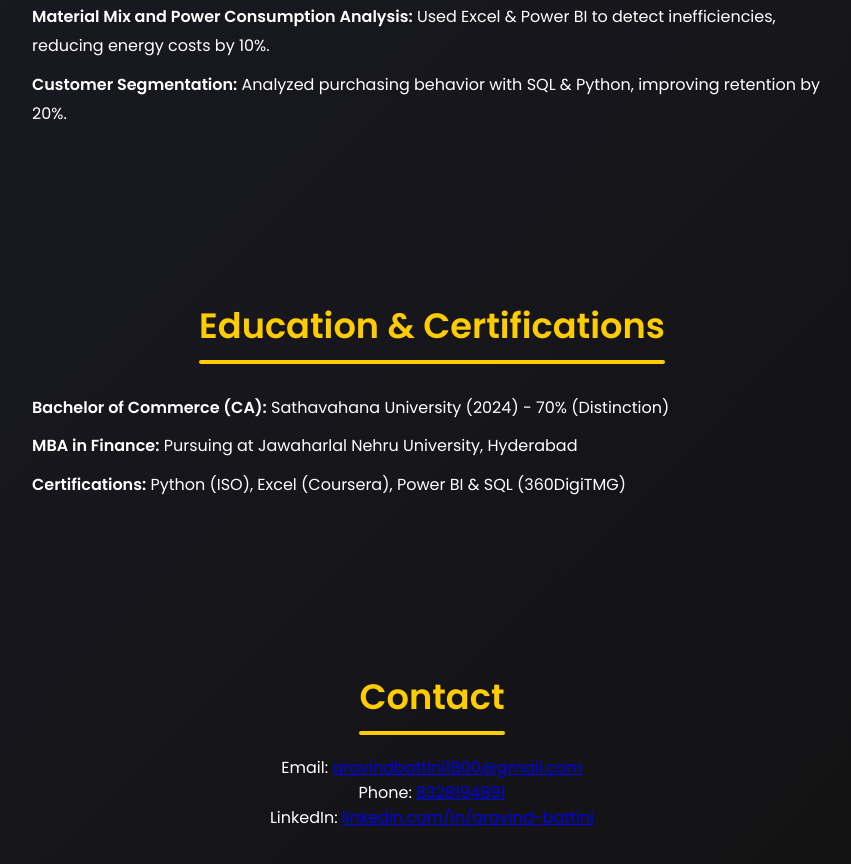
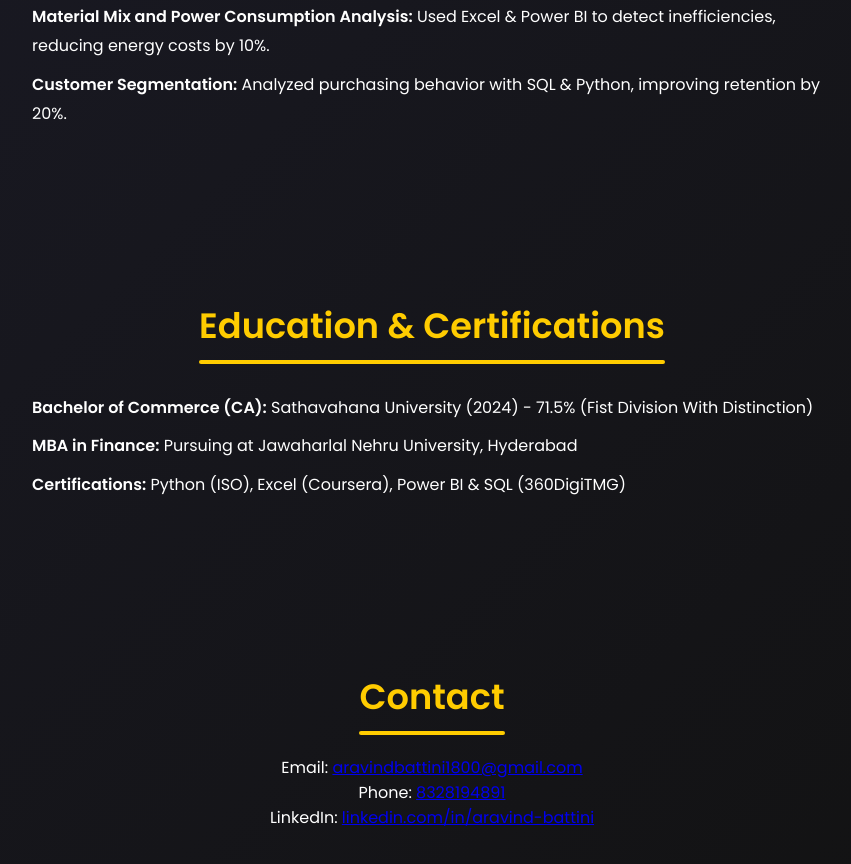
Before and after one commit to 890vicky/aravind89000, a plain HTML site: page index.html in a window 1280 px wide. Shown: the part 1638-2502 px from the top of the page, without its empty margins (208-1059 px from the left). Drawn offline with Linux system fonts and the light colour scheme.

Commit message:
Add files via upload

```diff
--- a/index.html
+++ b/index.html
@@ -66,7 +66,7 @@
     <section id="education">
         <h2>Education & Certifications</h2>
         <ul>
-            <li><b>Bachelor of Commerce (CA):</b> Sathavahana University (2024) - 70% (Distinction)</li>
+            <li><b>Bachelor of Commerce (CA):</b> Sathavahana University (2024) - 71.5% (Fist Division With Distinction)</li>
             <li><b>MBA in Finance:</b> Pursuing at Jawaharlal Nehru University, Hyderabad</li>
             <li><b>Certifications:</b> Python (ISO), Excel (Coursera), Power BI & SQL (360DigiTMG)</li>
         </ul>
```
